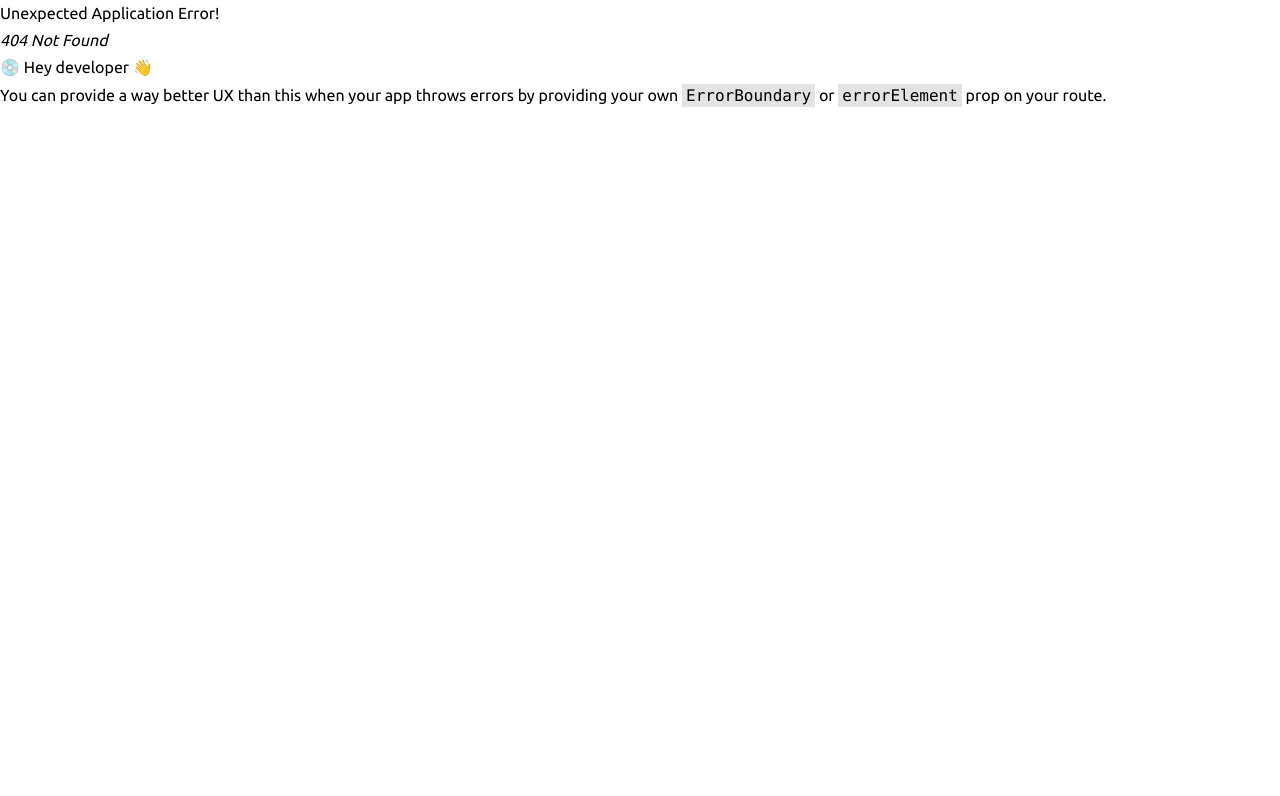
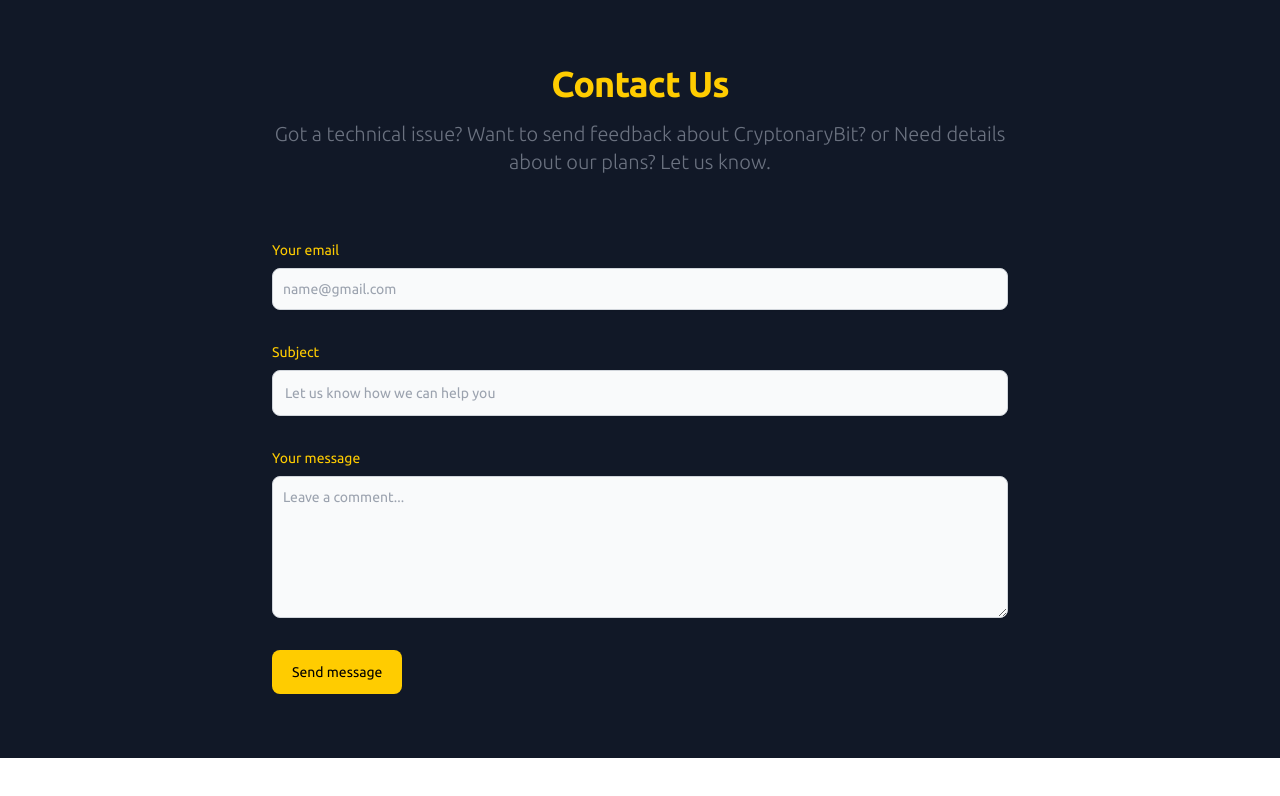
Before and after one commit to Mcdemzy/cryptonaryBit, a React (Vite) app: page /contactus in a window 1280 px wide. Before the commit this address had no page. Shown: the top 796 px of the page. Built offline with nearby package versions, Linux system fonts and the light colour scheme; a web font is replaced by a local one.

Commit message:
Deploying to vercel / Contact Us

```diff
--- a/src/App.tsx
+++ b/src/App.tsx
@@ -17,6 +17,7 @@
 import Bch from "./component/coins/Bch";
 import Coming from "./component/coming/Coming";
 import Stake from "./component/stake/Stake";
+import ContactUs from "./component/contactus/ContactUs";
 
 const router = createBrowserRouter(
   createRoutesFromElements(
@@ -105,6 +106,7 @@
       <Route path="/swap" element={<Coming />} />
       <Route path="/coming" element={<Coming />} />
       <Route path="/bch" element={<Bch />} />
+      <Route path="/contactus" element={<ContactUs />} />
       <Route
         path="/wallet"
         element={
--- /dev/null
+++ b/src/component/contactus/ContactUs.tsx
@@ -0,0 +1,70 @@
+const ContactUs = () => {
+  return (
+    <>
+      <section className="bg-gray-900 h-full">
+        <div className="py-8 lg:py-16 px-4 mx-auto max-w-screen-md">
+          <h2 className="mb-4 text-4xl tracking-tight font-extrabold text-center text-primary">
+            Contact Us
+          </h2>
+          <p className="mb-8 lg:mb-16 font-light text-center text-gray-500 dark:text-gray-400 sm:text-xl">
+            Got a technical issue? Want to send feedback about CryptonaryBit? or
+            Need details about our plans? Let us know.
+          </p>
+          <form action="#" className="space-y-8">
+            <div>
+              <label
+                htmlFor="email"
+                className="block mb-2 text-sm font-medium text-primary "
+              >
+                Your email
+              </label>
+              <input
+                type="email"
+                id="email"
+                className="shadow-sm bg-gray-50 border border-gray-300 text-gray-900 text-sm rounded-lg focus:ring-primary-500 focus:border-primary-500 block w-full p-2.5 dark:bg-gray-700 dark:border-gray-600 dark:placeholder-gray-400 dark:text-white dark:focus:ring-primary-500 dark:focus:border-primary-500 dark:shadow-sm-light"
+                placeholder="name@gmail.com"
+                required
+              />
+            </div>
+            <div>
+              <label
+                htmlFor="subject"
+                className="block mb-2 text-sm font-medium text-primary"
+              >
+                Subject
+              </label>
+              <input
+                type="text"
+                id="subject"
+                className="block p-3 w-full text-sm text-gray-900 bg-gray-50 rounded-lg border border-gray-300 shadow-sm focus:ring-primary-500 focus:border-primary-500 dark:bg-gray-700 dark:border-gray-600 dark:placeholder-gray-400 dark:text-white dark:focus:ring-primary-500 dark:focus:border-primary-500 dark:shadow-sm-light"
+                placeholder="Let us know how we can help you"
+                required
+              />
+            </div>
+            <div className="sm:col-span-2">
+              <label
+                htmlFor="message"
+                className="block mb-2 text-sm font-medium text-primary"
+              >
+                Your message
+              </label>
+              <textarea
+                id="message"
+                rows={6}
+                className="block p-2.5 w-full text-sm text-gray-900 bg-gray-50 rounded-lg shadow-sm border border-gray-300 focus:ring-primary-500 focus:border-primary-500 dark:bg-gray-700 dark:border-gray-600 dark:placeholder-gray-400 dark:text-white dark:focus:ring-primary-500 dark:focus:border-primary-500"
+                placeholder="Leave a comment..."
+              ></textarea>
+            </div>
+            <button
+              type="submit"
+              className="py-3 px-5 text-sm font-medium text-center text-black rounded-lg bg-primary sm:w-fit hover:bg-white  focus:ring-4 focus:outline-none focus:ring-primary-300 dark:focus:ring-primary-800"
+            >
+              Send message
+            </button>
+          </form>
+        </div>
+      </section>
+    </>
+  );
+};
+export default ContactUs;
```
